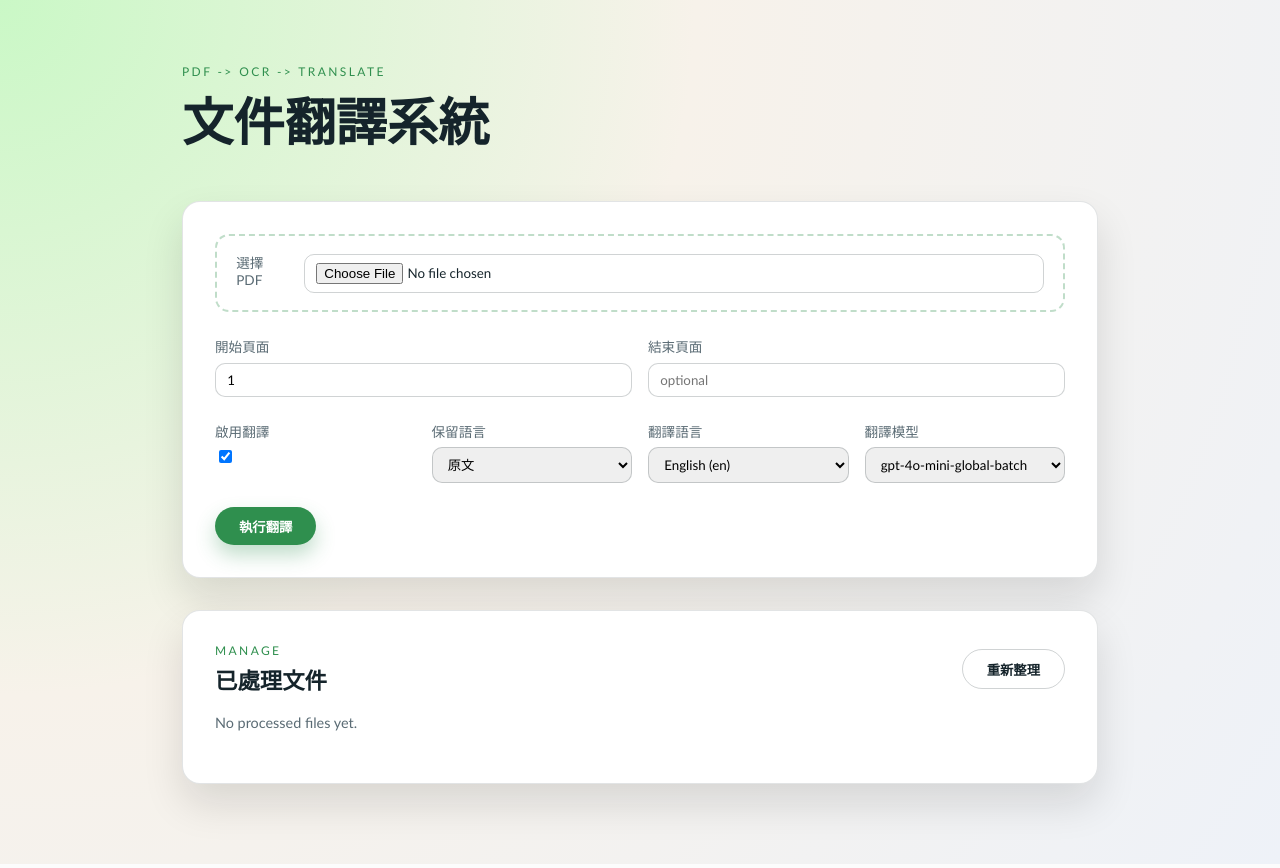
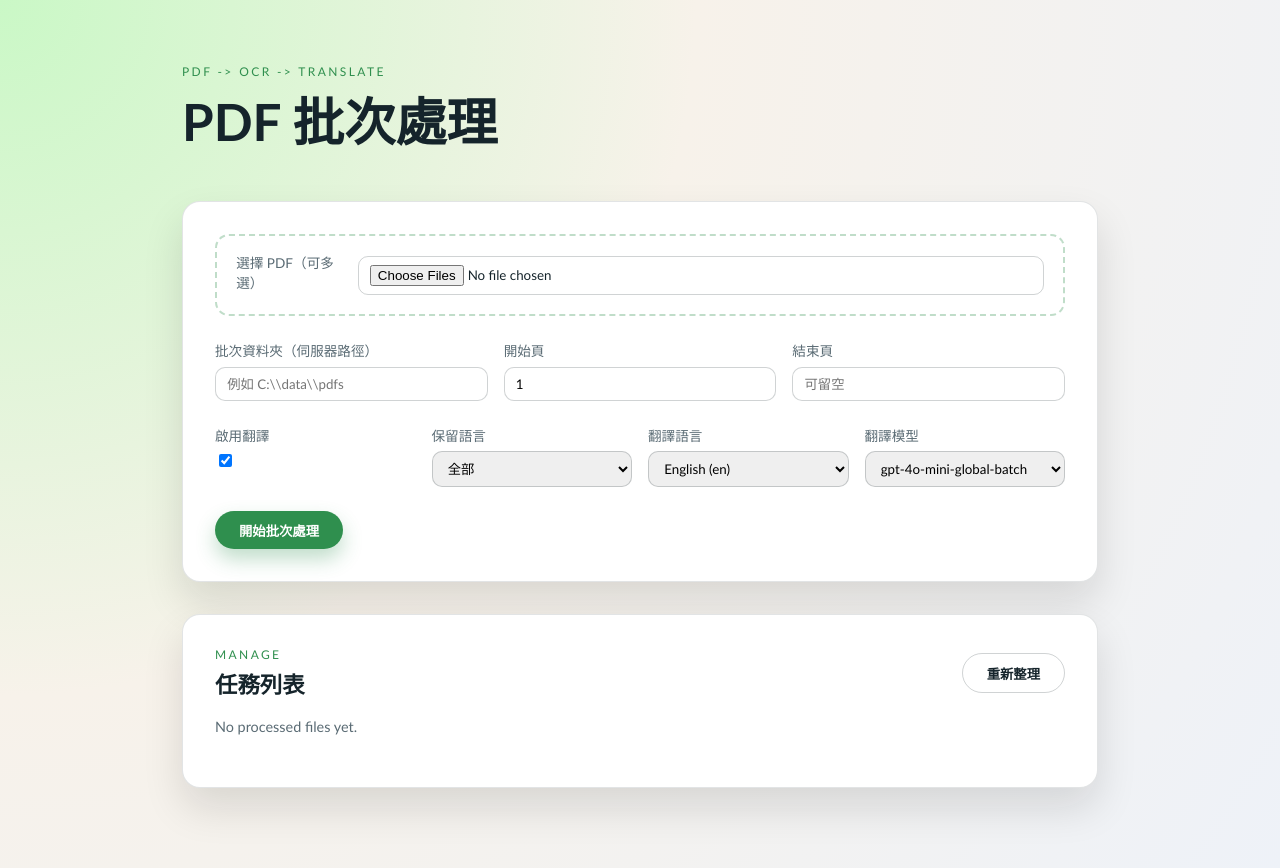
Before and after one commit to RyanHuang781245/pdf_ocr_translate, a Flask app: page / in a window 1280 px wide. Run offline with Flask 3, Linux system fonts and the light colour scheme; data that the repository does not hold is empty.

Commit message:
加入文件批次翻譯功能，並修改預設文字顏色

```diff
--- a/app.py
+++ b/app.py
@@ -317,7 +317,7 @@ def _load_page_data(
             edit_texts.append(text)
             rec_scores.append(1.0)
             font_sizes.append(float(box.get("font_size") or 0.0))
-            colors.append(str(box.get("color") or "#1c3c5a"))
+            colors.append(str(box.get("color") or "#0000ff"))
             box_ids.append(int(box.get("id") or len(box_ids)))
         count = len(rec_polys)
     else:
@@ -893,65 +893,86 @@ def index() -> str:
 
 @app.route("/upload", methods=["POST"])
 def upload() -> str:
-    file = request.files.get("pdf")
-    if not file or file.filename == "":
-        abort(400, "Missing PDF file.")
-
-    ext = Path(file.filename).suffix.lower()
-    if ext not in ALLOWED_EXTENSIONS:
-        abort(400, "Only PDF files are supported.")
+    files = request.files.getlist("pdf")
+    folder_path = (request.form.get("folder_path") or "").strip()
+    if (not files or all(f.filename == "" for f in files)) and not folder_path:
+        abort(400, "Missing PDF file or folder path.")
 
     JOB_ROOT.mkdir(parents=True, exist_ok=True)
     UPLOAD_ROOT.mkdir(parents=True, exist_ok=True)
-
-    job_id = uuid.uuid4().hex
-    job_dir = _job_dir(job_id)
-    job_dir.mkdir(parents=True, exist_ok=True)
-
-    original_name = Path(file.filename).stem
-    safe_name = secure_filename(original_name) or "job"
-    job_name = f"{safe_name}_{job_id[:8]}"
-    _write_job_meta(job_dir, {"job_name": job_name})
-
-    pdf_filename = secure_filename(f"{job_id}.pdf")
-    pdf_path = job_dir / pdf_filename
-    file.save(pdf_path)
-    _notify_jobs_update()
 
     dpi = 200
     start_page = int(request.form.get("start", 1))
     end_page_raw = request.form.get("end", "").strip()
     end_page = int(end_page_raw) if end_page_raw else None
     enable_translate = request.form.get("translate") == "on"
-    # enable_translate = True
     translate_target_lang = request.form.get("target_lang", "en").strip() or "en"
     translate_model = request.form.get("model", AZURE_BATCH_MODEL).strip() or AZURE_BATCH_MODEL
     keep_lang = request.form.get("keep_lang", "all").strip().lower() or "all"
     if keep_lang not in {"all", "zh", "en"}:
         keep_lang = "all"
 
-    cancel_event = threading.Event()
-    global ACTIVE_UPLOAD
-    with ACTIVE_UPLOAD_LOCK:
-        ACTIVE_UPLOAD = {"event": cancel_event, "job_id": job_id, "started_at": time.time()}
+    def enqueue_job(source_pdf: Path, display_name: str) -> None:
+        job_id = uuid.uuid4().hex
+        job_dir = _job_dir(job_id)
+        job_dir.mkdir(parents=True, exist_ok=True)
+        job_name = f"{display_name}_{job_id[:8]}"
+        _write_job_meta(job_dir, {"job_name": job_name})
 
-    threading.Thread(
-        target=_run_ocr_pipeline_job,
-        args=(
-            job_id,
-            job_dir,
-            pdf_path,
-            dpi,
-            start_page,
-            end_page,
-            translate_target_lang,
-            translate_model,
-            keep_lang,
-            enable_translate,
-            cancel_event,
-        ),
-        daemon=True,
-    ).start()
+        pdf_filename = secure_filename(f"{job_id}.pdf")
+        pdf_path = job_dir / pdf_filename
+        if source_pdf.exists():
+            shutil.copy2(source_pdf, pdf_path)
+        else:
+            raise FileNotFoundError(f"Missing PDF: {source_pdf}")
+
+        cancel_event = threading.Event()
+        global ACTIVE_UPLOAD
+        with ACTIVE_UPLOAD_LOCK:
+            ACTIVE_UPLOAD = {"event": cancel_event, "job_id": job_id, "started_at": time.time()}
+
+        threading.Thread(
+            target=_run_ocr_pipeline_job,
+            args=(
+                job_id,
+                job_dir,
+                pdf_path,
+                dpi,
+                start_page,
+                end_page,
+                translate_target_lang,
+                translate_model,
+                keep_lang,
+                enable_translate,
+                cancel_event,
+            ),
+            daemon=True,
+        ).start()
+
+    if folder_path:
+        folder = Path(folder_path)
+        if not folder.exists() or not folder.is_dir():
+            abort(400, "Folder path not found.")
+        for pdf in sorted(folder.glob("*.pdf")):
+            display_name = secure_filename(pdf.stem) or "job"
+            enqueue_job(pdf, display_name)
+
+    for file in files:
+        if not file or file.filename == "":
+            continue
+        ext = Path(file.filename).suffix.lower()
+        if ext not in ALLOWED_EXTENSIONS:
+            continue
+        tmp_path = UPLOAD_ROOT / secure_filename(file.filename)
+        file.save(tmp_path)
+        display_name = secure_filename(Path(file.filename).stem) or "job"
+        enqueue_job(tmp_path, display_name)
+        try:
+            tmp_path.unlink(missing_ok=True)
+        except Exception:
+            pass
+
+    _notify_jobs_update()
 
     return redirect(url_for("index"))
 
--- a/static/app.js
+++ b/static/app.js
@@ -743,7 +743,7 @@ function buildState(data) {
       const text = page.edit_texts[index] ?? page.rec_texts[index] ?? "";
       const baseSize = Math.max(10, Math.min(28, bbox.h * 0.6));
       const fontSize = Number(page.font_sizes?.[index]);
-      const color = page.colors?.[index] ?? "#1c3c5a";
+      const color = page.colors?.[index] ?? "#0000ff";
       const id = page.box_ids?.[index] ?? index;
       return {
         id,
@@ -1409,7 +1409,7 @@ function addNewBox() {
     bbox: { x, y, w: defaultW, h: defaultH },
     text: "",
     fontSize: Math.max(10, Math.min(28, defaultH * 0.6)),
-    color: "#1c3c5a",
+    color: "#0000ff",
     deleted: false,
     element: null,
   };
--- a/templates/editor.html
+++ b/templates/editor.html
@@ -68,7 +68,7 @@
           </label>
           <label>
             <span>字體顏色</span>
-            <input id="fontColor" type="color" value="#1c3c5a" />
+            <input id="fontColor" type="color" value="#0000ff" />
           </label>
           <div class="button-row">
             <button id="addBox" class="ghost">新增文字框</button>
--- a/templates/index.html
+++ b/templates/index.html
@@ -3,42 +3,44 @@
   <head>
     <meta charset="utf-8" />
     <meta name="viewport" content="width=device-width, initial-scale=1" />
-    <title>文件翻譯系統</title>
+    <title>OCR Overlay Studio</title>
     <link rel="stylesheet" href="{{ url_for('static', filename='app.css') }}" />
   </head>
   <body class="home">
     <main class="shell">
       <header class="hero">
         <p class="eyebrow">PDF -> OCR -> Translate</p>
-        <h1>文件翻譯系統</h1>
+        <h1>PDF 批次處理</h1>
       </header>
       <section class="upload-card">
         <form method="post" enctype="multipart/form-data" action="{{ url_for('upload') }}">
           <label class="file-input">
-            <span>
-              選擇 PDF
-            </span>
-            <input type="file" name="pdf" accept="application/pdf" required />
+            <span>選擇 PDF（可多選）</span>
+            <input type="file" name="pdf" accept="application/pdf" multiple />
           </label>
           <div class="form-grid">
-<label>
-              <span>開始頁面</span>
+            <label>
+              <span>批次資料夾（伺服器路徑）</span>
+              <input type="text" name="folder_path" placeholder="例如 C:\\data\\pdfs" />
+            </label>
+            <label>
+              <span>開始頁</span>
               <input type="number" name="start" value="1" min="1" />
             </label>
             <label>
-              <span>結束頁面</span>
-              <input type="number" name="end" placeholder="optional" min="1" />
+              <span>結束頁</span>
+              <input type="number" name="end" placeholder="可留空" min="1" />
             </label>
           </div>
           <div class="form-grid">
             <label>
               <span>啟用翻譯</span>
-              <input type="checkbox" name="translate" checked/>
+              <input type="checkbox" name="translate" checked />
             </label>
             <label>
               <span>保留語言</span>
               <select name="keep_lang">
-                <option value="all" selected>原文</option>
+                <option value="all" selected>全部</option>
                 <option value="zh">中文</option>
                 <option value="en">英文</option>
               </select>
@@ -57,14 +59,14 @@
               </select>
             </label>
           </div>
-          <button class="primary" type="submit">執行翻譯</button>
+          <button class="primary" type="submit">開始批次處理</button>
         </form>
       </section>
       <section class="upload-card jobs-board">
         <div class="jobs-header">
           <div>
             <p class="eyebrow">Manage</p>
-            <h2>已處理文件</h2>
+            <h2>任務列表</h2>
           </div>
           <button id="jobsRefresh" class="ghost" type="button">重新整理</button>
         </div>
@@ -111,16 +113,15 @@
           const meta = document.createElement("div");
           meta.className = "job-meta";
           const statusLabel = job.status_label || job.status || "Unknown";
-          const statusCode = job.status_code || job.status || "unknown";
           meta.textContent = `Updated: ${formatDate(job.updated_at)} · Status: ${statusLabel}`;
 
           const actions = document.createElement("div");
           actions.className = "job-actions";
 
-          if (statusCode !== "ocr" && statusCode !== "processing") {
+          if (job.status_code !== "ocr" && job.status_code !== "processing") {
             const editLink = document.createElement("a");
             editLink.href = job.editor_url;
-            editLink.textContent = "編輯文件";
+            editLink.textContent = "編輯";
             editLink.className = "ghost";
             actions.appendChild(editLink);
           } else {
@@ -133,7 +134,7 @@
           if (job.debug_pdf_url) {
             const debugLink = document.createElement("a");
             debugLink.href = job.debug_pdf_url;
-            debugLink.textContent = "預覽除錯文件";
+            debugLink.textContent = "預覽除錯 PDF";
             debugLink.className = "ghost";
             debugLink.target = "_blank";
             debugLink.rel = "noopener";
@@ -143,7 +144,7 @@
           if (job.edited_pdf_url) {
             const editedLink = document.createElement("a");
             editedLink.href = job.edited_pdf_url;
-            editedLink.textContent = "預覽已編輯文件";
+            editedLink.textContent = "預覽已編輯 PDF";
             editedLink.className = "ghost";
             editedLink.target = "_blank";
             editedLink.rel = "noopener";
@@ -158,7 +159,7 @@
           const deleteBtn = document.createElement("button");
           deleteBtn.type = "button";
           deleteBtn.className = "danger job-delete";
-          deleteBtn.textContent = "刪除文件";
+          deleteBtn.textContent = "刪除";
           deleteBtn.addEventListener("click", async () => {
             const ok = confirm(`Delete job ${job.job_id}? This cannot be undone.`);
             if (!ok) return;
@@ -196,8 +197,8 @@
             renderJobs([]);
             return;
           }
-          const payload = await res.json();
-          renderJobs(payload.jobs || []);
+          const data = await res.json();
+          renderJobs(data.jobs || []);
         } catch (error) {
           renderJobs([]);
         } finally {
@@ -205,31 +206,13 @@
         }
       }
 
-      if (jobsRefresh) {
-        jobsRefresh.addEventListener("click", loadJobs);
-      }
-      function startJobsStream() {
-        if (!window.EventSource || jobsSource) {
-          return;
-        }
-        jobsSource = new EventSource("/api/jobs/stream");
-        jobsSource.addEventListener("jobs", (event) => {
-          try {
-            const payload = JSON.parse(event.data);
-            renderJobs(payload.jobs || []);
-          } catch (error) {
-            loadJobs();
-          }
-        });
-        jobsSource.addEventListener("error", () => {
-          jobsSource?.close();
-          jobsSource = null;
-          setTimeout(startJobsStream, 5000);
-        });
+      function bindJobsRefresh() {
+        if (!jobsRefresh) return;
+        jobsRefresh.addEventListener("click", () => loadJobs());
       }
 
       loadJobs();
-      startJobsStream();
+      bindJobsRefresh();
     </script>
   </body>
 </html>
```
